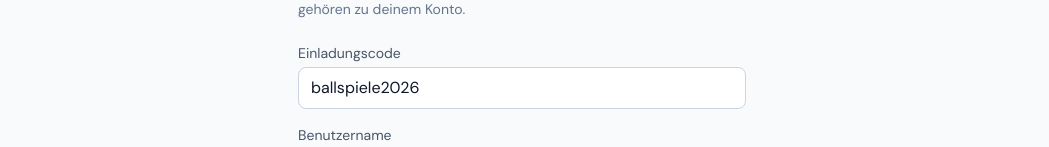
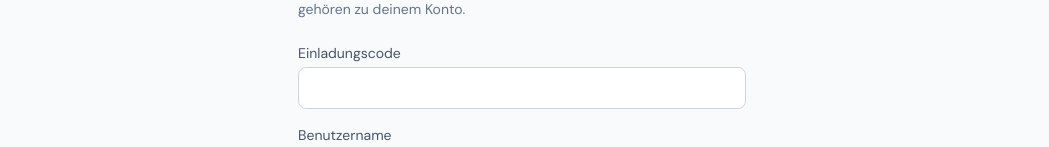
Before and after one commit to mthoericht/turnier-hub, a Vue app in the folder client/: page /signup in a window 1280 px wide. Shown: the part 158-305 px from the top of the page, without its empty margins (118-1167 px from the left). Built offline with nearby package versions, Linux system fonts and the light colour scheme.

Commit message:
fix: remove inviation-code-preset from register

```diff
--- a/client/src/views/SignupView.vue
+++ b/client/src/views/SignupView.vue
@@ -9,7 +9,7 @@ const auth = useAuthStore();
 const username = ref("");
 const email = ref("");
 const password = ref("");
-const inviteCode = ref("ballspiele2026");
+const inviteCode = ref("");
 const error = ref("");
 const loading = ref(false);
 
```
